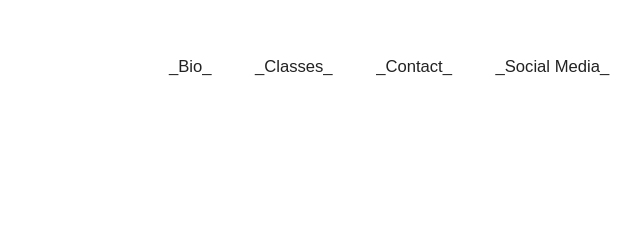
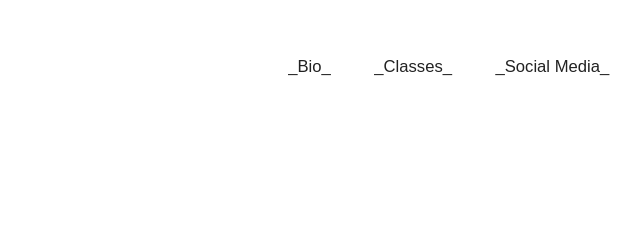
Before and after one commit to Goddertz/charlesgoddertz.github.io, a plain HTML site: page index.html in a window 1280 px wide. Shown: the top 240 px of the page, 638-1278 px from the left. Drawn offline with nearby package versions, Linux system fonts and the light colour scheme; a script that the page names is missing.

Commit message:
delete contact on nav bar

```diff
--- a/index.html
+++ b/index.html
@@ -191,7 +191,7 @@
         <nav role="navigation" class="nav-menu w-nav-menu">
           <a href="#bio" class="nav-link w-nav-link">_Bio_</a>
           <a href="#classes" class="nav-link w-nav-link">_Classes_</a>
-          <a href="#contact" class="nav-link w-nav-link">_Contact_</a>
+          <!-- <a href="#contact" class="nav-link w-nav-link">_Contact_</a> -->
           <a href="#footer" class="nav-link w-nav-link">_Social Media_</a>
         </nav>
         <div class="menu-button w-nav-button">
```
